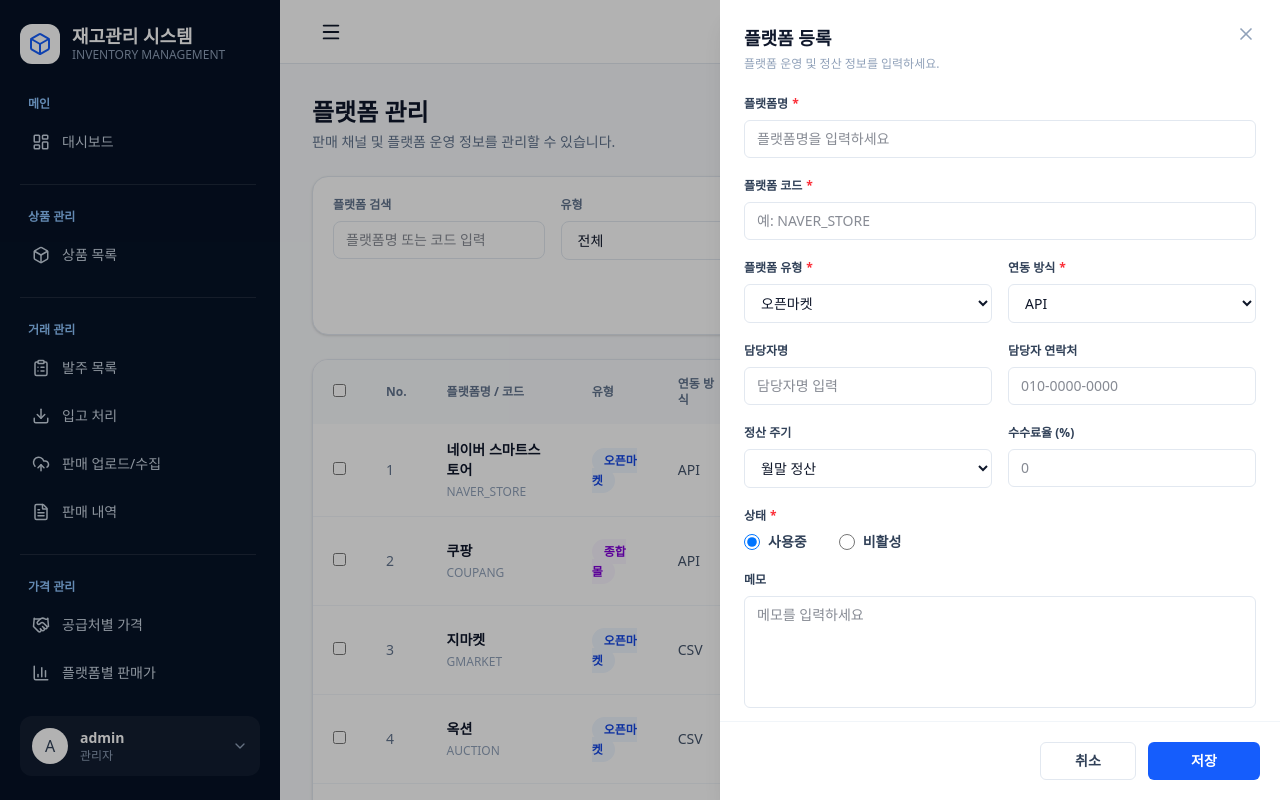
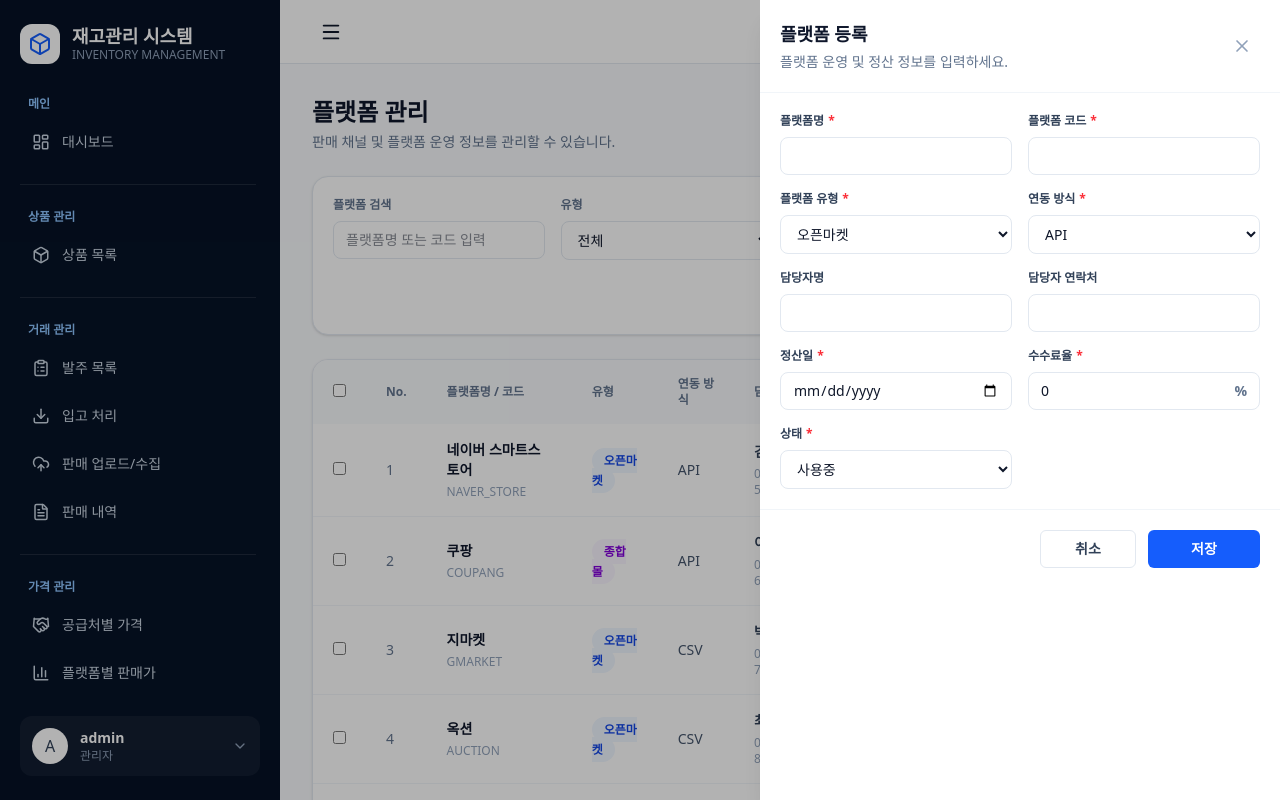
Before and after one commit to whan1569/SkinNote_OPS, a Next.js app in the folder frontend/: page /platforms in a window 1280 px wide. Both pictures are taken after a click on the button "플랫폼 등록". Shown: the top 800 px of the page. Built offline with nearby package versions, Linux system fonts and the light colour scheme.

Commit message:
Update PlatformDrawer.tsx

```diff
--- a/frontend/app/platforms/components/PlatformDrawer.tsx
+++ b/frontend/app/platforms/components/PlatformDrawer.tsx
@@ -1,16 +1,10 @@
 import { X } from "lucide-react";
-
 import {
   ACTIVE_INTEGRATION_TYPES,
   PLATFORM_ACTIVE_STATUSES,
   PLATFORM_ACTIVE_TYPES,
-  SETTLEMENT_CYCLES,
 } from "../features/constants";
-
-import type {
-  Platform,
-  PlatformDrawerMode,
-} from "../features/types";
+import type { Platform, PlatformDrawerMode } from "../features/types";
 
 type Props = {
   open: boolean;
@@ -19,66 +13,53 @@ type Props = {
   onClose: () => void;
 };
 
-export function PlatformDrawer({
-  open,
-  mode,
-  platform,
-  onClose,
-}: Props) {
+export function PlatformDrawer({ open, mode, platform, onClose }: Props) {
   if (!open) return null;
 
   return (
     <div className="fixed inset-0 z-50 flex justify-end bg-black/30">
-      <div className="h-full w-[560px] overflow-y-auto bg-white shadow-xl">
-        <div className="p-6">
-          <div className="flex items-start justify-between">
+      <div className="h-full w-[520px] overflow-y-auto bg-white shadow-xl">
+        <div className="sticky top-0 flex items-center justify-between border-b border-slate-100 bg-white p-5">
           <div>
             <h3 className="text-lg font-extrabold text-slate-900">
-                {mode === "create"
-                  ? "플랫폼 등록"
-                  : "플랫폼 수정"}
+              {mode === "create" ? "플랫폼 등록" : "플랫폼 수정"}
             </h3>
-
-              <p className="mt-1 text-xs text-slate-400">
+            <p className="mt-1 text-sm text-slate-500">
               플랫폼 운영 및 정산 정보를 입력하세요.
             </p>
           </div>
 
           <button
             onClick={onClose}
-              className="text-slate-400 hover:text-slate-700"
+            className="rounded-lg p-2 text-slate-400 hover:bg-slate-100"
           >
             <X size={20} />
           </button>
         </div>
 
-          <div className="mt-6 space-y-5">
+        <div className="space-y-6 p-5">
+          <div className="grid grid-cols-2 gap-4">
             <Field label="플랫폼명" required>
               <input
                 defaultValue={platform?.platformName ?? ""}
-                placeholder="플랫폼명을 입력하세요"
-                className="w-full rounded-md border border-slate-200 px-3 py-2 text-sm outline-none"
+                className="w-full rounded-lg border border-slate-200 px-3 py-2 text-sm outline-none"
               />
             </Field>
 
             <Field label="플랫폼 코드" required>
               <input
                 defaultValue={platform?.platformCode ?? ""}
-                placeholder="예: NAVER_STORE"
-                className="w-full rounded-md border border-slate-200 px-3 py-2 text-sm outline-none"
+                className="w-full rounded-lg border border-slate-200 px-3 py-2 text-sm outline-none"
               />
             </Field>
 
-            <div className="grid grid-cols-2 gap-4">
             <Field label="플랫폼 유형" required>
               <select
-                  defaultValue={platform?.type ?? "오픈마켓"}
-                  className="w-full rounded-md border border-slate-200 px-3 py-2 text-sm outline-none"
+                defaultValue={platform?.type ?? PLATFORM_ACTIVE_TYPES[0]}
+                className="w-full rounded-lg border border-slate-200 px-3 py-2 text-sm outline-none"
               >
                 {PLATFORM_ACTIVE_TYPES.map((type) => (
-                    <option key={type} value={type}>
-                      {type}
-                    </option>
+                  <option key={type}>{type}</option>
                 ))}
               </select>
             </Field>
@@ -86,96 +67,59 @@ export function PlatformDrawer({
             <Field label="연동 방식" required>
               <select
                 defaultValue={
-                    platform?.integrationType ?? "API"
+                  platform?.integrationType ?? ACTIVE_INTEGRATION_TYPES[0]
                 }
-                  className="w-full rounded-md border border-slate-200 px-3 py-2 text-sm outline-none"
+                className="w-full rounded-lg border border-slate-200 px-3 py-2 text-sm outline-none"
               >
-                  {ACTIVE_INTEGRATION_TYPES.map(
-                    (integrationType) => (
-                      <option
-                        key={integrationType}
-                        value={integrationType}
-                      >
-                        {integrationType}
-                      </option>
-                    ),
-                  )}
+                {ACTIVE_INTEGRATION_TYPES.map((integrationType) => (
+                  <option key={integrationType}>{integrationType}</option>
+                ))}
               </select>
             </Field>
-            </div>
 
-            <div className="grid grid-cols-2 gap-4">
             <Field label="담당자명">
               <input
                 defaultValue={platform?.managerName ?? ""}
-                  placeholder="담당자명 입력"
-                  className="w-full rounded-md border border-slate-200 px-3 py-2 text-sm outline-none"
+                className="w-full rounded-lg border border-slate-200 px-3 py-2 text-sm outline-none"
               />
             </Field>
 
             <Field label="담당자 연락처">
               <input
                 defaultValue={platform?.managerPhone ?? ""}
-                  placeholder="010-0000-0000"
-                  className="w-full rounded-md border border-slate-200 px-3 py-2 text-sm outline-none"
+                className="w-full rounded-lg border border-slate-200 px-3 py-2 text-sm outline-none"
               />
             </Field>
-            </div>
 
-            <div className="grid grid-cols-2 gap-4">
-              <Field label="정산 주기">
-                <select
-                  defaultValue={
-                    platform?.settlementCycle ?? "월말 정산"
-                  }
-                  className="w-full rounded-md border border-slate-200 px-3 py-2 text-sm outline-none"
-                >
-                  {SETTLEMENT_CYCLES.map((cycle) => (
-                    <option key={cycle} value={cycle}>
-                      {cycle}
-                    </option>
-                  ))}
-                </select>
+            <Field label="정산일" required>
+              <input
+                type="date"
+                defaultValue={platform?.settlementDate ?? ""}
+                className="w-full rounded-lg border border-slate-200 px-3 py-2 text-sm outline-none"
+              />
             </Field>
 
-              <Field label="수수료율 (%)">
+            <Field label="수수료율" required>
+              <div className="flex items-center rounded-lg border border-slate-200 px-3 py-2">
                 <input
                   type="number"
-                  step="0.1"
-                  defaultValue={platform?.commissionRate ?? ""}
-                  placeholder="0"
-                  className="w-full rounded-md border border-slate-200 px-3 py-2 text-sm outline-none"
+                  step="0.01"
+                  defaultValue={platform?.commissionRate ?? 0}
+                  className="w-full text-sm outline-none"
                 />
-              </Field>
-            </div>
-
-            <Field label="상태" required>
-              <div className="flex gap-8">
-                {PLATFORM_ACTIVE_STATUSES.map((status) => (
-                  <label
-                    key={status}
-                    className="flex items-center gap-2 text-sm font-bold text-slate-700"
-                  >
-                    <input
-                      type="radio"
-                      name="status"
-                      defaultChecked={
-                        (platform?.status ?? "사용중") === status
-                      }
-                      className="h-4 w-4"
-                    />
-
-                    {status}
-                  </label>
-                ))}
+                <span className="text-sm font-bold text-slate-500">%</span>
               </div>
             </Field>
 
-            <Field label="메모">
-              <textarea
-                placeholder="메모를 입력하세요"
-                className="h-28 w-full resize-none rounded-md border border-slate-200 px-3 py-2 text-sm outline-none"
-              />
+            <Field label="상태" required>
+              <select
+                defaultValue={platform?.status ?? PLATFORM_ACTIVE_STATUSES[0]}
+                className="w-full rounded-lg border border-slate-200 px-3 py-2 text-sm outline-none"
+              >
+                {PLATFORM_ACTIVE_STATUSES.map((status) => (
+                  <option key={status}>{status}</option>
+                ))}
+              </select>
             </Field>
           </div>
         </div>
@@ -218,7 +162,6 @@ function Field({
         {label}
         {required && <span className="ml-1 text-red-500">*</span>}
       </label>
-
       {children}
     </div>
   );
```
Lines whose indentation alone changed are shown as unchanged.
